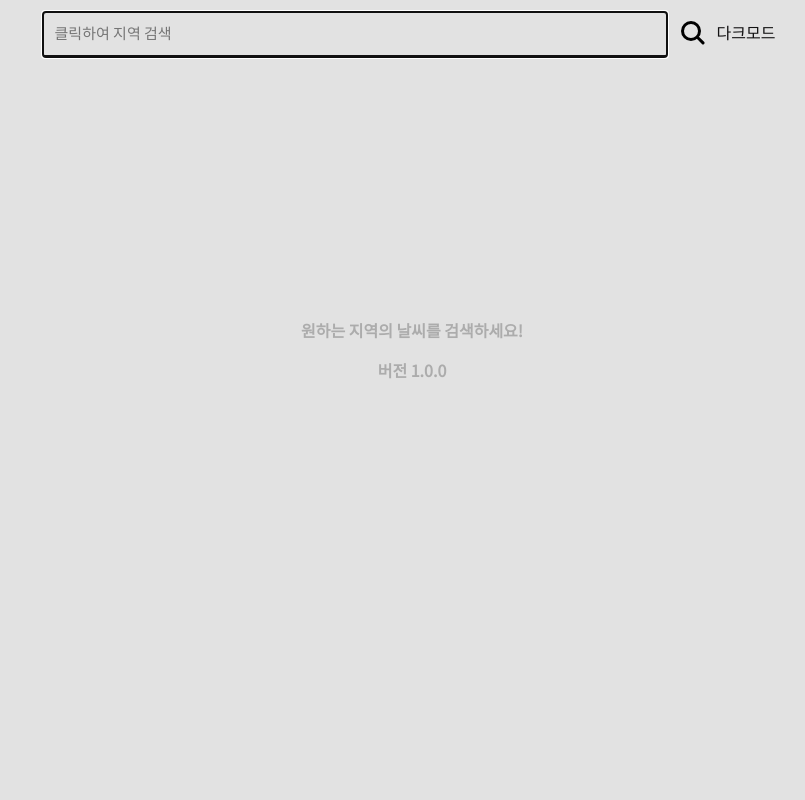
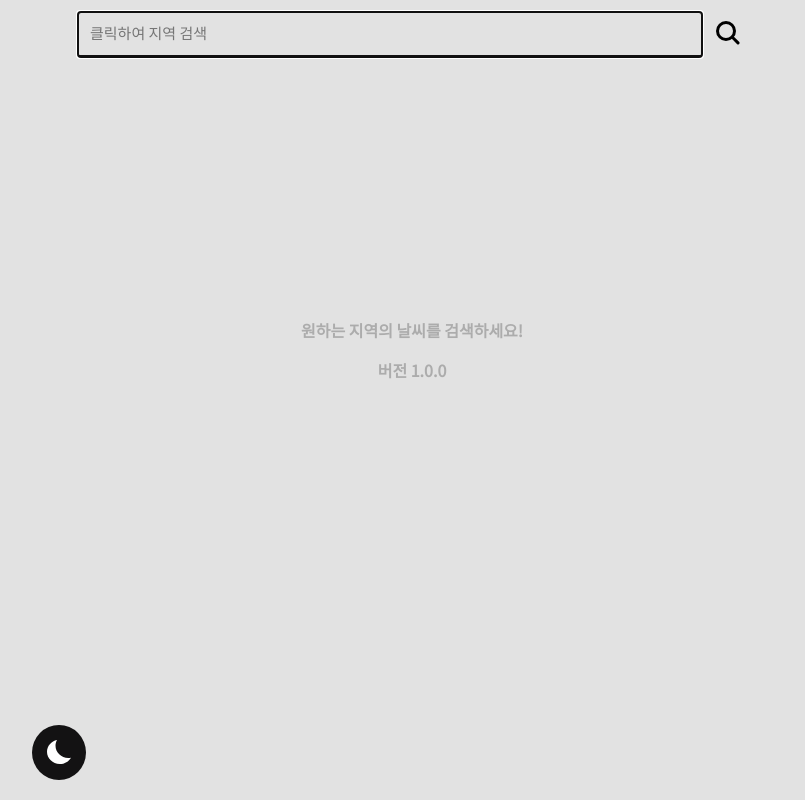
Before and after one commit to NekoNyangYee/kthweather.com, a React (Create React App) app: page / in a window 1280 px wide. Shown: the whole page, without its empty margins (228-1033 px from the left). Built offline with nearby package versions, Linux system fonts and the light colour scheme.

Commit message:
commit #10
darkmode btn fixed, not 24hours(hours - 12), bug fixed etc

```diff
--- a/src/App.tsx
+++ b/src/App.tsx
@@ -1,10 +1,11 @@
 import { useForecast } from "./Component/Hooks/useForecast";
 import { Search } from "./Component/Search/Search";
 import { Forecast } from "./Component/Forecast";
-import { useCallback, useLayoutEffect } from "react";
+import { useLayoutEffect } from "react";
 import styled, { ThemeProvider } from "styled-components";
 import { darkTheme, lightTheme } from "./Theme/Theme";
 import { GlobalStyle } from "./Theme/global-style";
+import { Button } from "./Component/ToggleButton/Button";
 
 const MainInfo = styled.div`
   position: relative;
@@ -33,7 +34,6 @@ function App(): JSX.Element {
           onInputChange={onInputChange}
           onOptionSelect={onOptionSelect}
           onSubmit={onSubmit}
-          toggleTheme={toggleTheme}
           theme={theme}
         />
         {forecast ? <Forecast data={forecast} /> : (
@@ -42,6 +42,10 @@ function App(): JSX.Element {
             <span>버전 1.0.0</span>
           </MainInfo>
         )}
+        <Button
+          toggleTheme={toggleTheme}
+          theme={theme}
+        />
       </ThemeProvider>
     </>
   );
--- a/src/Component/Forecast.tsx
+++ b/src/Component/Forecast.tsx
@@ -114,25 +114,30 @@ const Degree = ({ temp }: { temp: number }): JSX.Element => (
 
 const getSunTime = (timestamp: number): string => {
     const date = new Date(timestamp * 1000);
-    let hours = date.getHours().toString();
-    let minutes = date.getMinutes().toString();
+    let meridiem: string = '오전';
+    let hours: number = date.getHours();
+    let minutes: number = date.getMinutes();
 
-    if (hours.length <= 1) hours = `0${hours}`;
-    if (minutes.length <= 1) minutes = `0${minutes}`;
+    if (hours > 12) {
+        meridiem = '오후';
+        hours = hours - 12
+    }
 
-    return `${hours}:${minutes}`;
+    return `${meridiem} ${hours}:${minutes}`;
 }
 
 const NowDays = () => {
     const date = new Date();
-    let hours = date.getHours().toString();
-    let minutes = date.getMinutes().toString();
+    let meridiem: string = '오전';
+    let hours: number = date.getHours();
+    let minutes: number = date.getMinutes();
 
-    if (hours.length <= 1) hours = `0${hours}`;
-    if (minutes.length <= 1) minutes = `0${minutes}`;
+    if (hours > 12) {
+        meridiem = '오후';
+        hours = hours - 12
+    }
 
-
-    return `${hours}:${minutes}`;
+    return `${meridiem} ${hours}:${minutes}`;
 }
 
 const getDay = () => {
@@ -161,7 +166,7 @@ export const Forecast = ({ data }: any): JSX.Element => {
                 <NowWeatherIcon src={`http://openweathermap.org/img/wn/${today.weather[0].icon}@2x.png`} />
                 <p>{today.weather[0].description} ({today.weather[0].main})</p>
                 <p>최고: <Degree temp={Math.ceil(today.main.temp_max)} /> 최저: <Degree temp={Math.floor(today.main.temp_min)} /></p>
-                <p>{getDay()}, {NowDays()}(KST 기준)</p>
+                <p>{getDay()}, {NowDays()} (KST 기준)</p>
             </PresentWeather>
             <p>시간별 일기예보</p>
             <MoreWeather>
@@ -210,6 +215,7 @@ export const Forecast = ({ data }: any): JSX.Element => {
                     <WindIcon src="./img/pressure.svg" />
                 </SunInfo>
             </BoxContainer>
+
         </>
     )
 
--- a/src/Component/Search/Search.tsx
+++ b/src/Component/Search/Search.tsx
@@ -59,17 +59,16 @@ const CountryList = styled.li`
     padding: 9px;
 `;
 
-type Props = {
+interface Props {
     term: string
     options: []
     onInputChange: (e: ChangeEvent<HTMLInputElement>) => void
     onOptionSelect: (option: optionType) => void
     onSubmit: () => void
-    toggleTheme: () => void
     theme: string
 }
 
-export const Search = ({ term, options, theme, onInputChange, onOptionSelect, onSubmit, toggleTheme }: Props): JSX.Element => {
+export const Search = ({ term, options, theme, onInputChange, onOptionSelect, onSubmit }: Props): JSX.Element => {
     const inputRef = useRef<HTMLInputElement>(null);
 
     useEffect(() => {
@@ -81,7 +80,6 @@ export const Search = ({ term, options, theme, onInputChange, onOptionSelect, on
             <SearchArea>
                 <TextField ref={inputRef} type='stext' id="target_btn" value={term} placeholder='클릭하여 지역 검색' onChange={onInputChange} />
                 <SearchBtn onClick={onSubmit}>{theme === 'light' ? <SearchIcon src="./img/search_black.svg" /> : <SearchIcon src="./img/search.svg" />}</SearchBtn>
-                <button onClick={toggleTheme} className="check">다크모드</button>
                 <QueryList>
                     {options.map((option: optionType, index: number) =>
                         <CountryList key={option.name + '-' + index}>
--- /dev/null
+++ b/src/Component/ToggleButton/Button.tsx
@@ -0,0 +1,27 @@
+import React from "react";
+import styled from "styled-components";
+
+const DarkBtn = styled.button`
+    background: ${({ theme }: { theme: any }) => theme.textColor};
+    position: fixed;
+    bottom: 0;
+    padding: 15px;
+    margin: 20px;
+    height: 55px;
+    border-radius: 50%;
+`;
+
+interface Props {
+    toggleTheme: () => void
+    theme: string
+}
+
+export const Button = ({ toggleTheme, theme }: Props): JSX.Element => {
+    return (
+        <>
+            <DarkBtn onClick={toggleTheme} className="check">
+                {theme === 'light' ? <img src="./img/moon.svg" /> : <img src="./img/sun.svg" />}
+            </DarkBtn>
+        </>
+    )
+}
```
Also changed, not shown: public/img/moon.svg (added), public/img/sun.svg (added).
